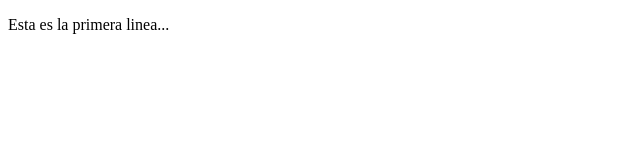
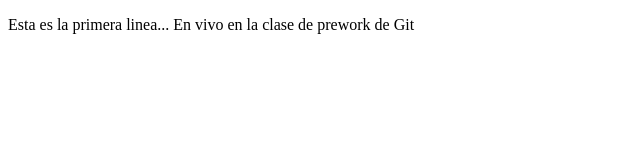
Before and after one commit to vigin507/ProyectoCursoDemoPw, a plain HTML site: page index.html in a window 1280 px wide. Shown: the whole page, without its empty margins (0-640 px from the left). Drawn offline with Linux system fonts and the light colour scheme.

Commit message:
Agregado desde Visual Code

```diff
--- a/index.html
+++ b/index.html
@@ -9,6 +9,7 @@
 <body>
     <P>
         Esta es la primera linea...
+        En vivo en la clase de prework de Git
     </P>
 
 </body>
```
